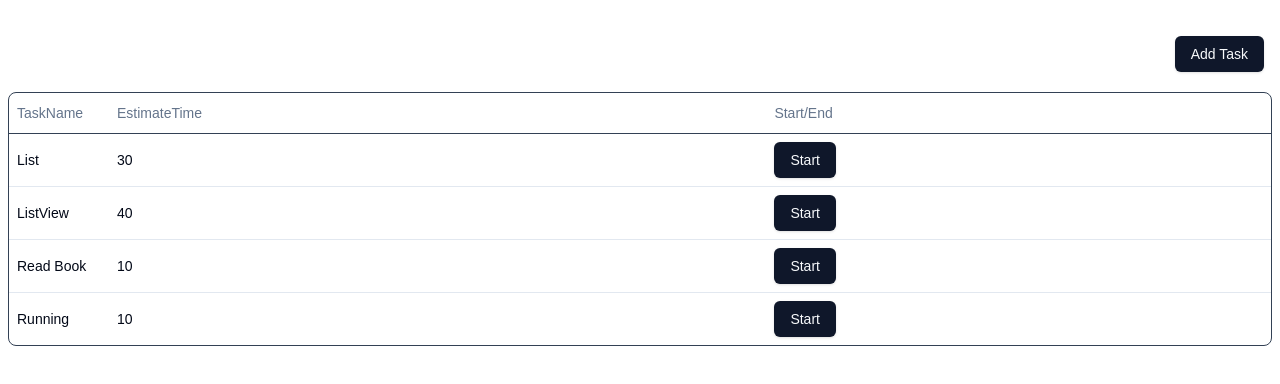
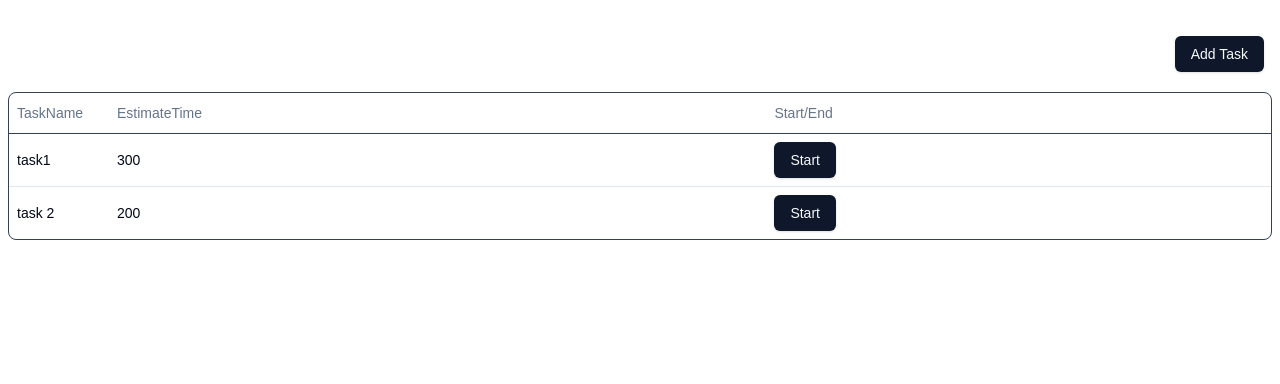
Before and after one commit to juheedhone/estimation-calculator, a Next.js app: page / in a window 1280 px wide. Shown: the top 384 px of the page. Built offline with nearby package versions, Linux system fonts and the light colour scheme.

Commit message:
Fixture and interface file.

```diff
--- a/src/app/page.tsx
+++ b/src/app/page.tsx
@@ -1,18 +1,15 @@
+"use client";
+import { tasksFixture } from "@/fixture/tasks.fixture";
+import { useState } from "react";
 import AddTask from "../components/AddTask";
 import TimeTracker from "../components/TimeTracker";
 
 const page = () => {
-  const estimatesTime = [
-    { taskName: "List", estimateTime: 30 },
-    { taskName: "ListView", estimateTime: 40 },
-    { taskName: "Read Book", estimateTime: 10 },
-    { taskName: "Running", estimateTime: 10},
-  ];
-
+  const [tasks, setTasks] = useState(tasksFixture);
   return (
     <>
       <AddTask />
-      <TimeTracker estimateTime={estimatesTime} />
+      <TimeTracker tasks={tasks} />
     </>
   );
 };
--- a/src/components/TimeTracker.tsx
+++ b/src/components/TimeTracker.tsx
@@ -1,3 +1,4 @@
+import type { ITasks } from "@/interface/tasks.interface";
 import { Button } from "./ui/button";
 import {
   Table,
@@ -8,17 +9,12 @@ import {
   TableRow,
 } from "./ui/table";
 
-interface Tasks {
-  taskName: string;
-  estimateTime: number;
+interface Props {
+  tasks: ITasks[];
 }
 
-interface Props {
-  estimateTime: Tasks[];
-}
-
-const TimeTracker = ({ estimateTime }: Props) => {
-  if (estimateTime.length === 0) return null;
+const TimeTracker = ({ tasks }: Props) => {
+  if (tasks.length === 0) return null;
   return (
     <div className="rounded-lg border border-slate-700">
       <Table>
@@ -30,12 +26,12 @@ const TimeTracker = ({ estimateTime }: Props) => {
           </TableRow>
         </TableHeader>
         <TableBody>
-          {estimateTime.map((estimate) => (
-            <TableRow key={estimate.taskName}>
-              <TableCell>{estimate.taskName}</TableCell>
-              <TableCell>{estimate.estimateTime}</TableCell>
+          {tasks.map((estimate) => (
+            <TableRow className="font-medium" key={estimate.name}>
+              <TableCell>{estimate.name}</TableCell>
+              <TableCell>{estimate.estimate}</TableCell>
               <TableCell>
-                <Button >Start</Button>
+                <Button>Start</Button>
               </TableCell>
             </TableRow>
           ))}
--- /dev/null
+++ b/src/fixture/tasks.fixture.ts
@@ -0,0 +1,12 @@
+import type { ITasks } from "@/interface/tasks.interface";
+
+export const tasksFixture: ITasks[] = [
+  {
+    name: "task1",
+    estimate: 300,
+  },
+  {
+    name: "task 2",
+    estimate: 200,
+  },
+];
--- /dev/null
+++ b/src/interface/tasks.interface.ts
@@ -0,0 +1,4 @@
+export interface ITasks {
+  name: string;
+  estimate: number;
+}
```
